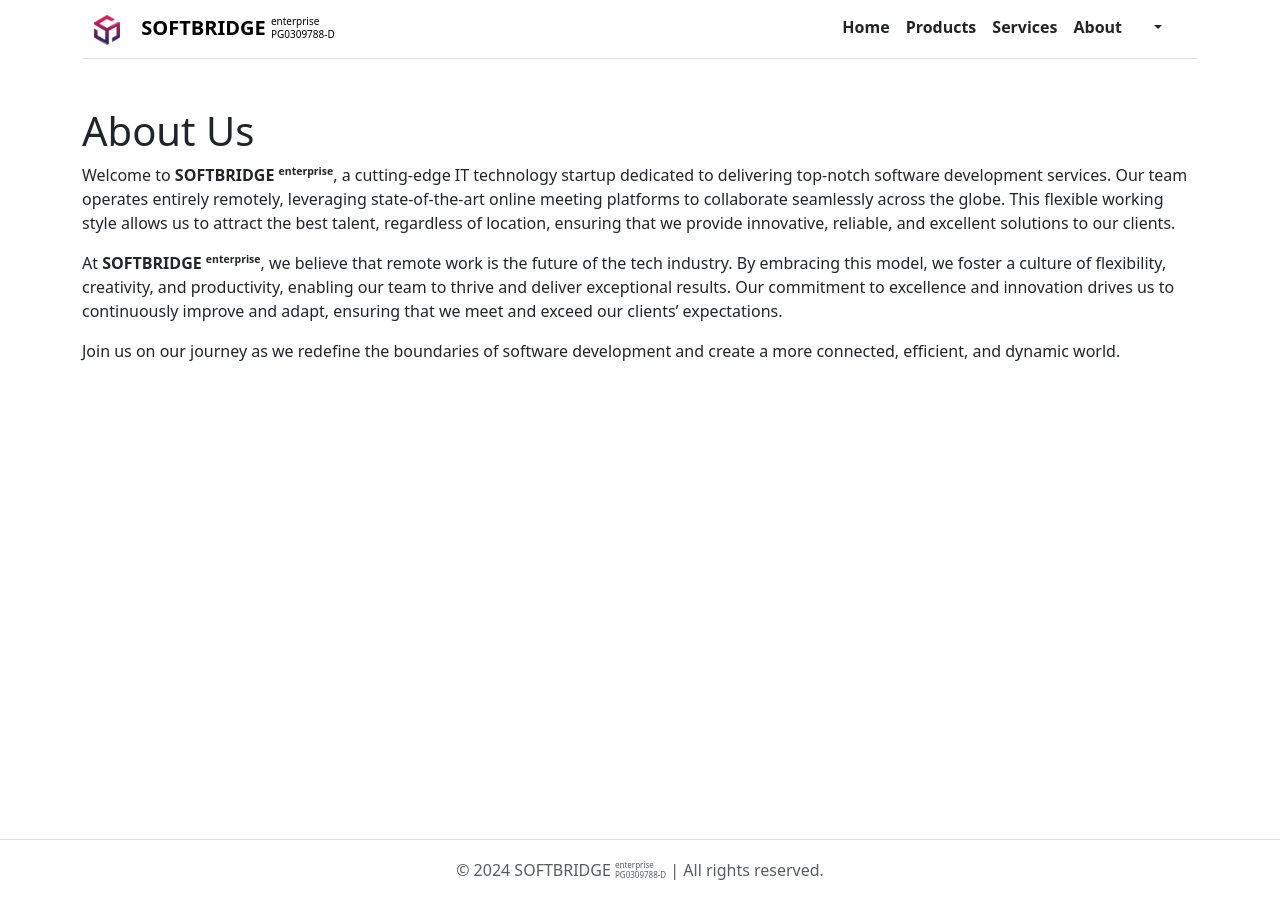
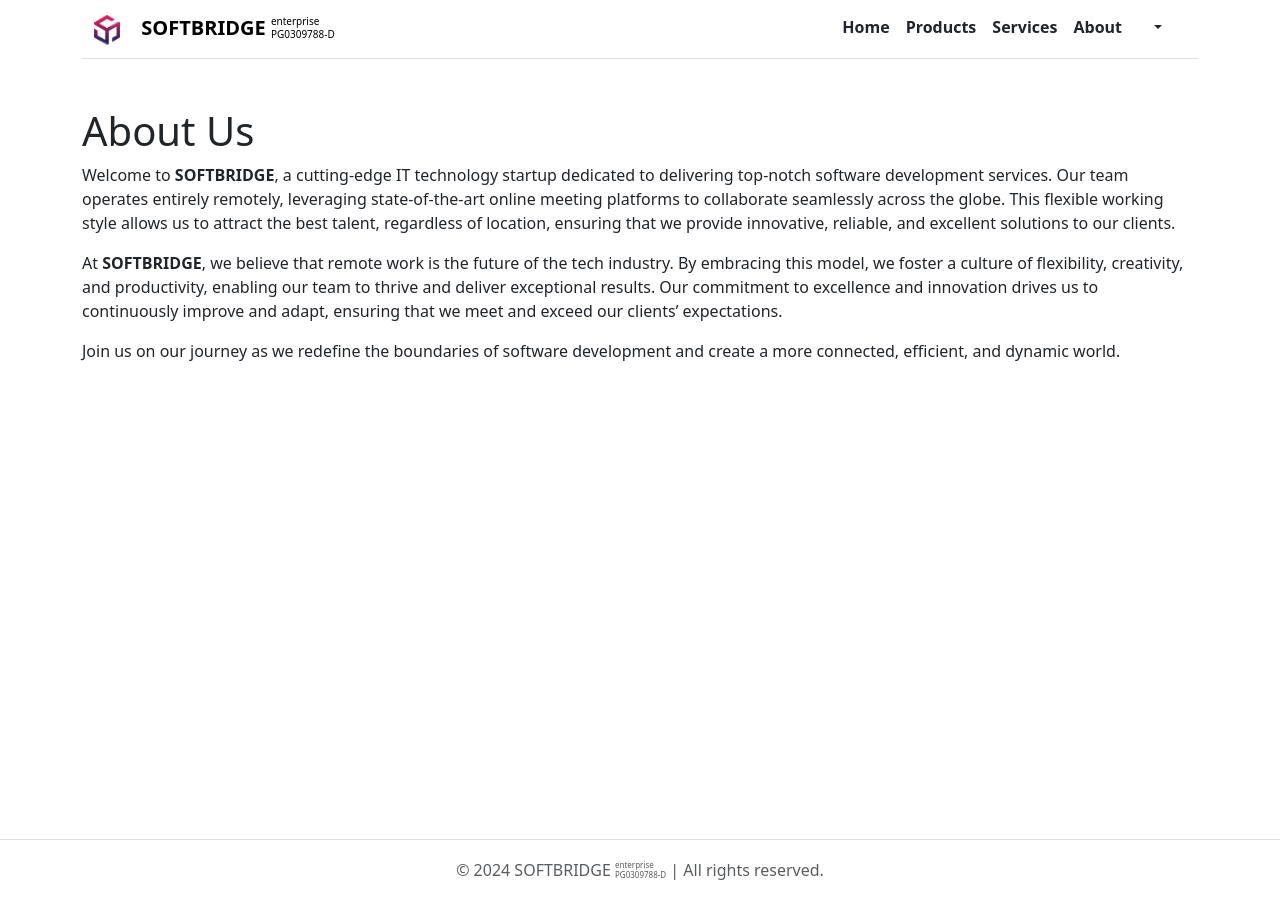
Before and after one commit to mfauziii/softbridge.github.io, a Jekyll site: the page built from about.md, in a window 1280 px wide. Built offline with Jekyll 4.4.1, drawn with Linux system fonts in a browser that asks for light colours; nearby versions of some CDN libraries.

Commit message:
Update about.md

```diff
--- a/about.md
+++ b/about.md
@@ -5,8 +5,8 @@
 ---
 # About Us
 
-Welcome to **SOFTBRIDGE <sup><small>enterprise</small></sup>**, a cutting-edge IT technology startup dedicated to delivering top-notch software development services. Our team operates entirely remotely, leveraging state-of-the-art online meeting platforms to collaborate seamlessly across the globe. This flexible working style allows us to attract the best talent, regardless of location, ensuring that we provide innovative, reliable, and excellent solutions to our clients.
+Welcome to **SOFTBRIDGE**, a cutting-edge IT technology startup dedicated to delivering top-notch software development services. Our team operates entirely remotely, leveraging state-of-the-art online meeting platforms to collaborate seamlessly across the globe. This flexible working style allows us to attract the best talent, regardless of location, ensuring that we provide innovative, reliable, and excellent solutions to our clients.
 
-At **SOFTBRIDGE <sup><small>enterprise</small></sup>**, we believe that remote work is the future of the tech industry. By embracing this model, we foster a culture of flexibility, creativity, and productivity, enabling our team to thrive and deliver exceptional results. Our commitment to excellence and innovation drives us to continuously improve and adapt, ensuring that we meet and exceed our clients’ expectations.
+At **SOFTBRIDGE**, we believe that remote work is the future of the tech industry. By embracing this model, we foster a culture of flexibility, creativity, and productivity, enabling our team to thrive and deliver exceptional results. Our commitment to excellence and innovation drives us to continuously improve and adapt, ensuring that we meet and exceed our clients’ expectations.
 
 Join us on our journey as we redefine the boundaries of software development and create a more connected, efficient, and dynamic world.
```
